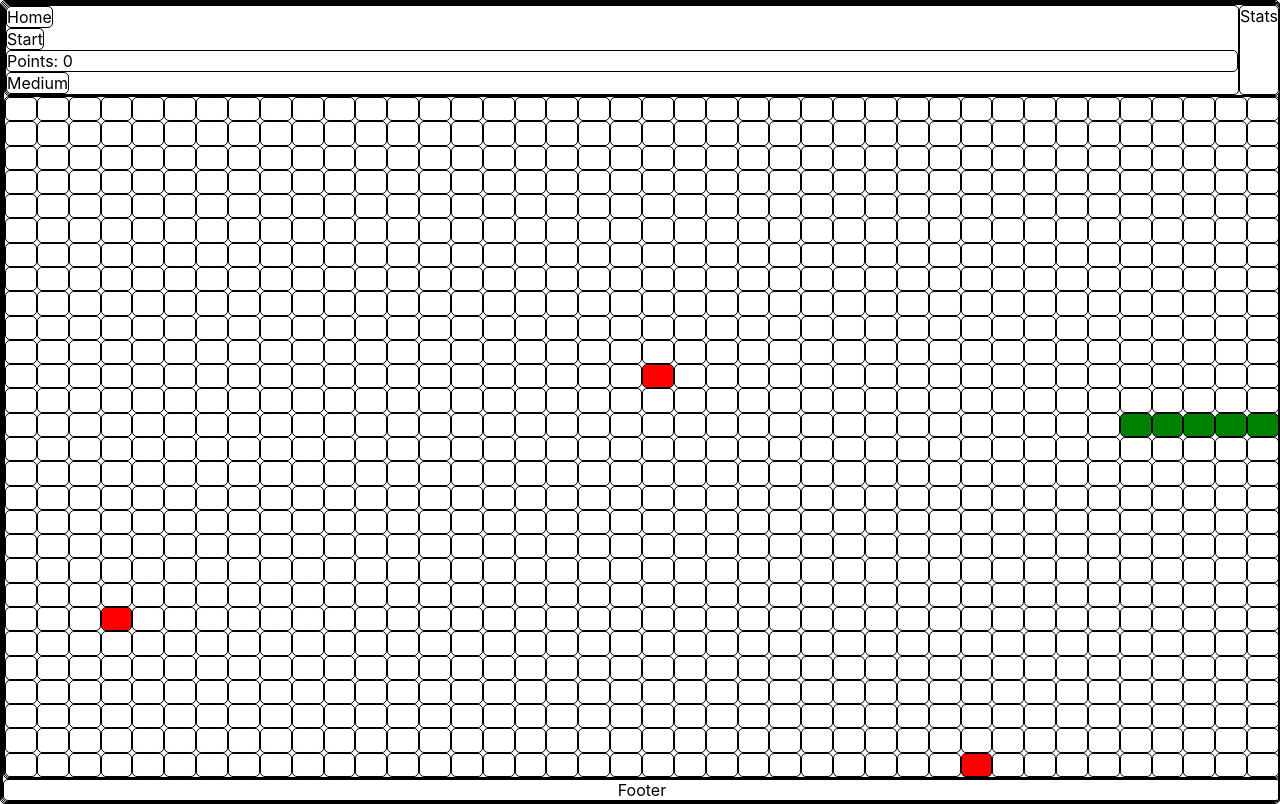
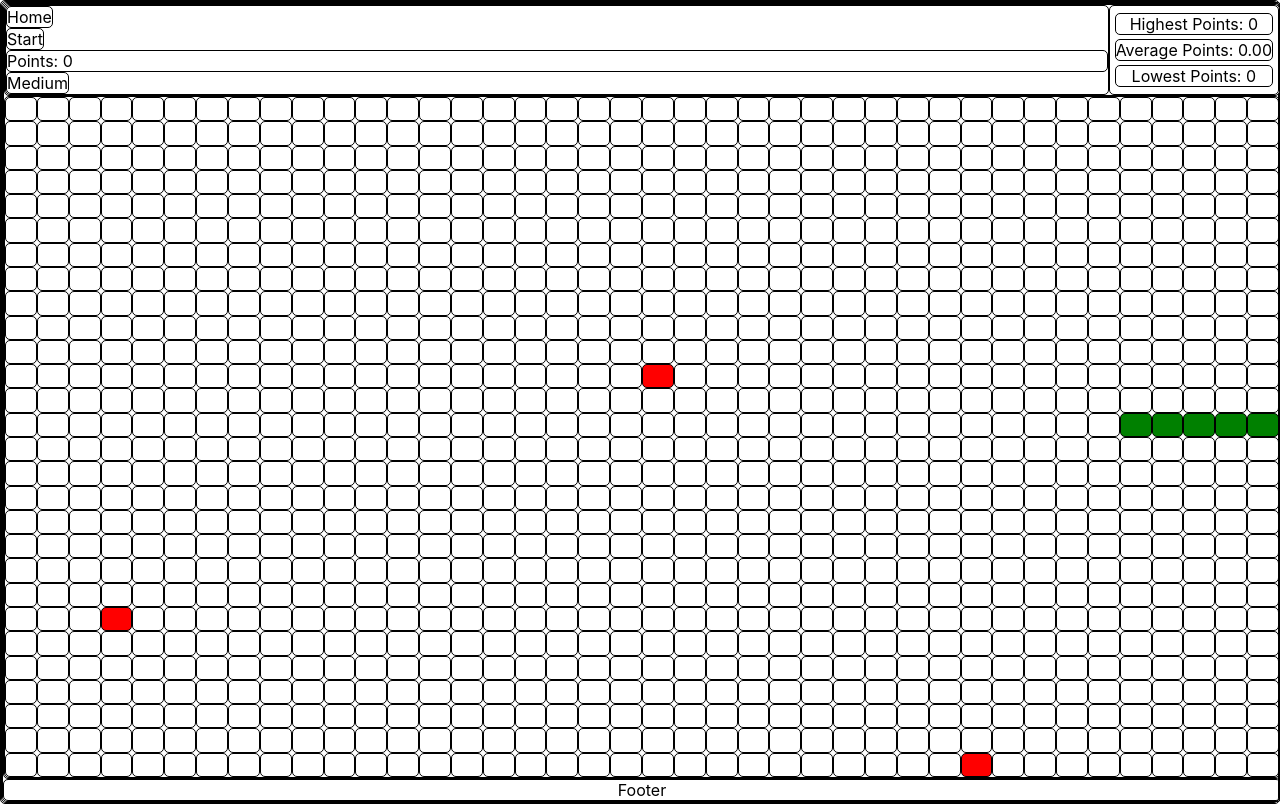
Before and after one commit to pelnik/arcade, a website with bundled scripts: page index.html in a window 1280 px wide. Both pictures are taken after a click on the button "Start". Built offline with nearby package versions, Linux system fonts and the light colour scheme.

Commit message:
stats added!!

```diff
--- a/index.css
+++ b/index.css
@@ -65,6 +65,18 @@ a {
   flex-grow: 1;
 }
 
+#stats-parent {
+  display: flex;
+  justify-content:space-around;
+  flex-direction: column;
+  flex-wrap: nowrap;
+  padding: 5px;
+}
+
+#stats-parent > * {
+  text-align: center;
+}
+
 #game-content {
   display: grid;
   grid-template-columns: repeat(40, 1fr);
--- a/index.html
+++ b/index.html
@@ -26,8 +26,16 @@
             <option>Hard</option>
           </select>
         </div>
-        <div id="stats">
-          Stats
+        <div id="stats-parent">
+          <div id="highest-points">
+            Highest Points: 0
+          </div>
+          <div id="average-points">
+            Average Points: 0.00
+          </div>
+          <div id="lowest-points">
+            Lowest Points: 0
+          </div>
         </div>
       </header>
       <div id="game-content">
--- a/index.js
+++ b/index.js
@@ -23,6 +23,7 @@ const maxApples = 40;
 const currentApples = [];
 let growthIndicator = 0;
 let points = 0;
+let pointsHistory = [];
 
 const boxMapToPos = {};
 const posMapToBox = {};
@@ -30,6 +31,10 @@ const posMapToBox = {};
 const gameContentElement = document.querySelector('#game-content');
 const pointsElement = document.querySelector('#points');
 const difficultyElement = document.querySelector('#select-difficulty');
+const statsParentElement = document.querySelector('#statsParent');
+const highestPointsElement = document.querySelector('#highest-points');
+const averagePointsElement = document.querySelector('#average-points');
+const lowestPointsElement = document.querySelector('#lowest-points');
 
 // Box ids start from one
 if (window.screen.width > largeScreenCutoff) {
@@ -191,6 +196,32 @@ function clearApples() {
   }
 }
 
+// Stats handling
+
+function addStatHistory(score) {
+  pointsHistory.push(score);
+
+}
+
+function updateStatsElement() {
+  const highestPoints = Math.max(...pointsHistory);
+  const averagePoints = pointsHistory.reduce((total, gamePoints) => {
+    let acc = total;
+    acc += gamePoints;
+
+    return acc;
+  }) / pointsHistory.length;
+  const lowestPoints = Math.min(...pointsHistory);
+
+  lowestPointsElement.innerText = `Lowest Points: ${lowestPoints}`;
+  averagePointsElement.innerText = `Average Points: ${averagePoints.toFixed(2)}`;
+  highestPointsElement.innerText = `Highest Points: ${highestPoints}`;
+}
+
+function clearCurrentPoints() {
+  score = 0;
+}
+
 // Game loop logic
 let gameLoop;
 
@@ -198,6 +229,9 @@ function endGame() {
   stateGameOver = true;
   stateRunning = 'not running';
   clearInterval(gameLoop);
+  addStatHistory(points);
+  updateStatsElement();
+  clearCurrentPoints();
 }
 
 function runGameLoop() {
```
